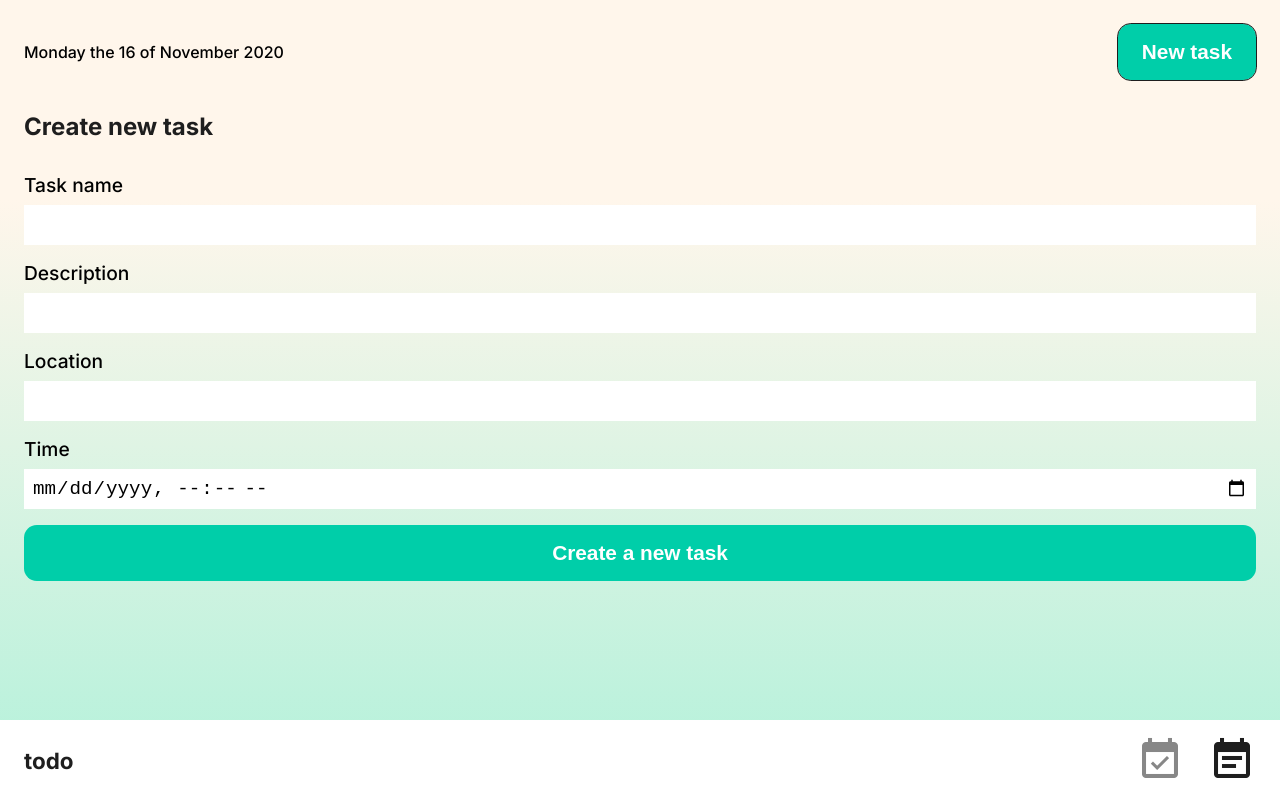
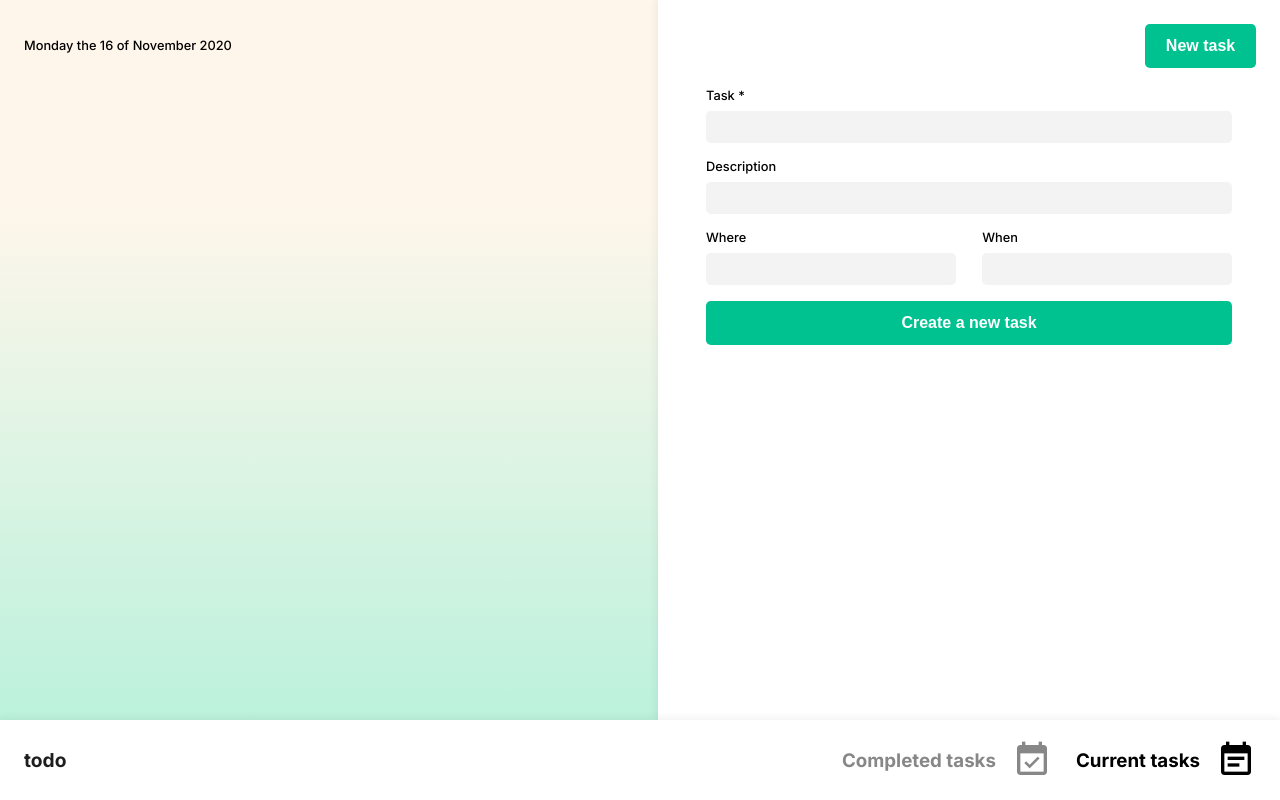
Before and after one commit to mariahelenanoren/schedule-creator, a plain HTML site: page index.html in a window 1280 px wide. Both pictures are taken after a click on the button "New task". Drawn offline with Linux system fonts and the light colour scheme.

Commit message:
styled form

```diff
--- a/index.html
+++ b/index.html
@@ -10,22 +10,23 @@
       rel="stylesheet">
 
     <link rel="stylesheet" href="style.css">
+    <link rel="stylesheet" href="tablet-small.css" media="(min-width: 450px)">
+    <link rel="stylesheet" href="tablet.css" media="(min-width: 768px)">
     <link rel="stylesheet" href="reusable-classes.css">
 
     <script src="./script.js"></script>
 </head>
 <body>
-    <main>
+    <main class="flex column">
 
         <div class="top-inner flex row align-center justify-space-between">
             <p></p>
-            <button class="new-task" id="new-task">New task</button>
+            <button class="new-task primary-background" id="new-task">New task</button>
         </div>
-
-        <form class="task-form column" id="task-form">
-            <h2>Create new task</h2>
+        <div class="form-container">
+            <form class="task-form flex column" id="task-form">
                 <div class="task flex column">
-                <label for="task">Task name</label>
+                    <label for="task">Task *</label>
                     <input type="text" name="task" id="task"/>
                 </div>
 
@@ -34,19 +35,23 @@
                     <input type="text" name="description" id="description">
                 </div>
 
+                <div class="form-inner justify-space-between flex">
                     <div class="location flex column">
-                <label for="location">Location</label>
+                        <label for="location">Where</label>
                         <input type="text" name="location" id="location">
                     </div>
 
                     <div class="time flex column">
-                <label for="time">Time</label>
-                <input type="datetime-local" name="time" id="time"/>
+                        <label for="time">When</label>
+                        <input type="text" name="time" id="time"/>
+                    </div>
                 </div>
 
                 <label for="submit"></label>
-            <button class="submit flex column center" id="submit" type="submit">Create a new task</button>
+                <button class="submit primary-background flex column center" id="submit" type="submit">Create a new task</button>
             </form>
+        </div>
+
         <div class="container grid" id="container"></div>
     </main>
 
@@ -54,12 +59,18 @@
         <div class="menu-inner flex row align-center justify-space-between">
             <h1>todo</h1>
             <nav class="flex align-center">
-                <span class="material-icons active">
+                <div class="flex row align-center deactive">
+                    <h3>Completed tasks</h3>
+                    <span class="material-icons">
                         event_available
                     </span>
+                </div>
+                <div class="flex row align-center">
+                    <h3>Current tasks</h3>
                     <span class="material-icons">
                         event_note
                     </span>
+                </div>
             </nav>
         </div>
     </div>
--- a/reusable-classes.css
+++ b/reusable-classes.css
@@ -70,6 +70,10 @@
     align-self: flex-end;
 }
 
+.align-self-center {
+    align-self: center;
+}
+
 .align-end {
     align-items: flex-end;
 }
@@ -79,6 +83,14 @@
     position: fixed;
 }
 
-.active {
+.deactive {
     color: #878787!important;
 }
+
+.primary-background {
+    background-color: #00c291;
+}
+
+.primary-color {
+    color: #00c291;
+}
--- a/script.js
+++ b/script.js
@@ -12,19 +12,19 @@ function startFunctions() {
 function setEventListeners() {
     const newTaskButton = document.querySelector("#new-task");
     const submitButton = document.querySelector("#submit");
-    const taskInput = document.querySelector("#task")
+    const taskInput = document.querySelector("#task");
 
     newTaskButton.addEventListener("click", openAndCloseTaskForm);
     submitButton.addEventListener("click", function(event) {
+        /* Prevents window from reloading on submit */
+        event.preventDefault()
         if (!taskInput.value) {
             showAlert();
         }
         else {
             getInputValues();
-            openAndCloseactivityForm();
+            openAndCloseTaskForm();
         }
-        /* Prevents window from reloading on submit */
-        event.preventDefault()
     });
 }
 
@@ -36,8 +36,8 @@ function showAlert() {
     const taskAlert = document.createElement("p")
     taskAlert.innerHTML = "Please fill in a task"
     taskAlert.setAttribute("id", "taskAlert")
-    const taskContainer = document.querySelector(".subject")
-    const taskInput = document.querySelector("#subject")
+    const taskContainer = document.querySelector(".task")
+    const taskInput = document.querySelector("#task")
 
     if (!document.querySelector("#taskAlert") && !taskInput.value) {
         taskContainer.appendChild(taskAlert)
@@ -48,14 +48,13 @@ function showAlert() {
 }
 
 function openAndCloseTaskForm() {
-    const taskForm = document.querySelector("#task-form");
-    const taskContainer = document.querySelector("#container")
+    const taskForm = document.querySelector(".form-container");
+    const newTaskButton = document.querySelector("#new-task");
+
     if (taskForm.style.display == "none" || taskForm.style.display == "") {
         taskForm.style.display = "flex";
-        taskContainer.style.display = "none";
     } else {
         taskForm.style.display = "none";
-        taskContainer.style.display = "grid";
     }
 
 }
--- a/style.css
+++ b/style.css
@@ -21,10 +21,7 @@ body {
 }
 
 body button:focus {
-    outline: 0.1rem solid #1e1e1e;
-}
-body input:focus {
-    outline: 0.1rem solid #1e1e1e;
+    outline: none;
 }
 
 main {
@@ -35,23 +32,21 @@ main {
 
 .new-task {
     height: fit-content;
-    padding: 1rem 1.5rem;
+    padding: 0.8rem 1.3rem;
     border: none;
-    border-radius: 0.8rem;
-    font-size: 1.3rem;
+    border-radius: 0.3rem;
+    font-size: 1rem;
     font-weight: 600;
     white-space: nowrap;
     color: white;
-    background-color: #00CEA9;
-}
-
-.top-inner {
+    transition: background-color 0.25s ease;
     z-index: 100;
 }
 
 .top-inner p {
     padding: 0 1rem 0 0;
-    font-size: 1rem;
+    margin: 0;
+    font-size: 0.8rem;
     font-weight: 500;
 }
 
@@ -60,17 +55,17 @@ h2 {
 }
 
 .container {
-    grid-template-columns: repeat(auto-fill, minmax(20rem, 1fr));
+    grid-template-columns: repeat(auto-fill, minmax(17rem, 1fr));
     grid-template-rows: auto;
     column-gap: 1.5rem;
-    row-gap: 1.5rem;
-    margin: 2rem 0;
+    row-gap: 1rem;
+    margin: 1.5rem 0;
 }
 
 .container div {
     display: grid;
-    grid-template-columns: 1fr 3.5rem;
-    grid-template-rows: 2.5rem 1fr 2.5rem;
+    grid-template-columns: 1fr 2.5rem;
+    grid-template-rows: 2rem 1fr 2rem;
     grid-template-areas:
         "ul complete"
         "ul ."
@@ -81,52 +76,54 @@ h2 {
 }
 
 .container ul {
+    display: flex;
+    flex-direction: column;
     list-style: none;
-    margin: 0.8rem 1.5rem;
+    margin: 1rem;
     padding: 0;
     grid-area: ul;
 }
 
 .container li:nth-child(1) {
-    font-size: 1.5rem;
+    font-size: 1.1rem;
     font-weight: 700;
 }
 
 .container li:nth-child(3)::before {
     font-family: "Material Icons";
-    font-size: 1.5rem;
+    font-size: 1rem;
     content: "location_on";
     margin-right: 0.5rem;
-    color: #00CEA9;
+    color:  #00c291;
 }
 
 .container li:nth-child(4)::before {
     font-family: "Material Icons";
-    font-size: 1.5rem;
+    font-size: 1rem;
     content: "notifications_on";
     margin-right: 0.5rem;
-    color: #00CEA9;
+    color:  #00c291;
 }
 
 .container li {
     display: flex;
     align-items: center;
-    margin: 0.6rem 0;
-    font-size: 1rem;
+    margin: 0.2rem 0;
+    font-size: 0.8rem;
     font-weight: 500;
     color: #1e1e1e;
 }
 
 .element-button {
     margin: 0;
-    font-size: 2rem;
+    font-size: 1.5rem;
 }
 
 .complete-button {
     border: none;
     border-radius: 0 0.5rem 0 0;
     color: white;
-    background-color: #00CEA9;
+    background-color:  #00c291;
     grid-area: complete;
 }
 
@@ -139,14 +136,24 @@ h2 {
 }
 
 h1 {
-    font-size: 1.4rem;
+    font-size: 1.2rem;
     color: #1e1e1e;
 }
 
 .menu {
+    position: relative;
     height: 5rem;
     width: 100%;
     background-color: white;
+    z-index: 2000!important;
+    background-color: rgb(255, 255, 255);
+    -webkit-box-shadow: 0px 0px 8px 2px rgba(0,0,0,0.06);
+    -moz-box-shadow: 0px 0px 8px 2px rgba(0,0,0,0.06);
+    box-shadow: 0px 0px 8px 2px rgba(0,0,0,0.06);
+}
+
+nav div {
+    margin-left: 1.5rem;
 }
 
 .menu-inner {
@@ -154,43 +161,79 @@ h1 {
     padding: 0 1.5rem;
 }
 
+.menu-inner h3 {
+    display: none;
+    margin-right: 1rem;
+}
+
 .menu-inner span {
-    font-size: 3rem;
-    margin-left: 1.5rem;
-    color: #1e1e1e;
+    font-size: 2.5rem;
 }
 
 /* ---- FORM ---- */
 
-.task-form {
+.form-container {
+    position: absolute;
     display: none;
+    padding: 5rem 1.5rem 1.5rem 1.5rem;
+    top: 0;
+    bottom: 5rem;
+    right: 0;
+    left: 0;
+    max-width: 100%;
+    background-color: rgb(255, 255, 255);
+    -webkit-box-shadow: 0px 0px 8px 2px rgba(0,0,0,0.06);
+    -moz-box-shadow: 0px 0px 8px 2px rgba(0,0,0,0.06);
+    box-shadow: 0px 0px 8px 2px rgba(0,0,0,0.06);
 }
 
-.task-form h2 {
-    margin: 2rem 0;
+.task-form {
+    width: 100%;
+    align-self: left;
+    position: relative;
+}
+
+.task-form div {
+    width: 100%;
+    margin: 0.5rem 0;
+}
+
+.task-form div p {
+    font-size: 0.8rem;
+    color: #1e1e1e;
+    font-style: italic;
 }
 
 .task-form input {
-    margin: 0.5rem 0 1rem 0;
-    height: 2.5rem;
+    height: 2rem;
     border: none;
+    border-radius: 0.3rem;
     font-size: 1.2rem;
     padding: 0 0.5rem;
+    margin-top: 0.5rem;
+    background-color: rgb(243, 243, 243);
 }
 
 .task-form label {
-    font-size: 1.2rem;
+    font-size: 0.8rem;
     font-weight: 500;
 }
 
 .submit {
     height: fit-content;
-    padding: 1rem 1.5rem;
+    padding: 0.8rem 1.3rem;
+    margin-top: 0.5rem;
+    width: 100%;
     border: none;
-    border-radius: 0.8rem;
-    font-size: 1.3rem;
+    border-radius: 0.3rem;
+    font-size: 1rem;
     font-weight: 600;
     white-space: nowrap;
-    color: white;
-    background-color: #00CEA9;
+    color: rgb(255, 255, 255);
+    transition: background-color 0.25s ease;
 }
+
+.form-inner {
+    flex-direction: column;
+    margin: 0!important;
+}
--- /dev/null
+++ b/tablet-small.css
@@ -0,0 +1,16 @@
+/* TABLET */
+/* min-width: 450px */
+
+.form-inner {
+    flex-direction: row;
+    width: 100%;
+}
+
+.form-inner div {
+    width: 47.5%!important;
+}
+
+.form-container {
+    padding: 5rem 3rem 3rem 3rem;
+    left: unset;
+}
--- /dev/null
+++ b/tablet.css
@@ -0,0 +1,7 @@
+/* TABLET */
+/* min-width: 768px */
+
+.menu-inner h3 {
+    display: flex;
+}
+/* FORM */
```
Lines whose indentation alone changed are shown as unchanged.
